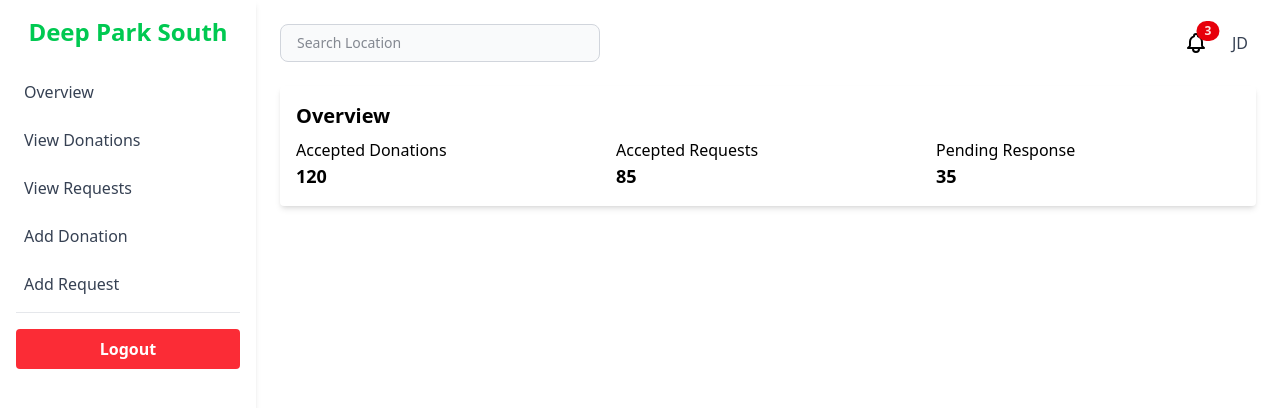
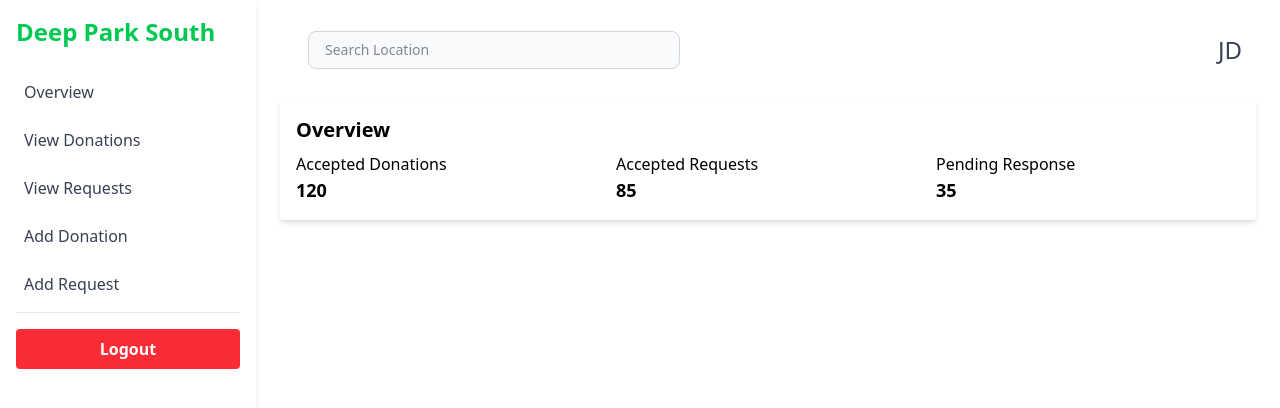
Before and after one commit to Alvifatalerror/Food-Distribution, a React (Vite) app: page /dashboard in a window 1280 px wide. Shown: the top 408 px of the page. Built offline with nearby package versions, Linux system fonts and the light colour scheme.

Commit message:
DAshboard set

```diff
--- a/src/components/Dashboard.jsx
+++ b/src/components/Dashboard.jsx
@@ -3,12 +3,8 @@ import React, { useState } from 'react';
 const Dashboard = () => {
   const [activeView, setActiveView] = useState('overview');
   const [donators, setDonators] = useState([
-    { id: 1, name: "John Doe", location: "New York", email: "john.doe@example.com", timePeriod: "Jan 2024 - Dec 2024", description: "A generous donor." },
-    { id: 2, name: "Jane Smith", location: "London", email: "jane.smith@example.com", timePeriod: "Feb 2024 - Nov 2024", description: "Passionate about education." }
   ]);
   const [requesters, setRequesters] = useState([
-    { id: 3, name: "ABC Orphanage", location: "Mumbai", email: "abc@example.com", timePeriod: "Ongoing", description: "Needs books and supplies." },
-    { id: 4, name: "XYZ School", location: "Delhi", email: "xyz@example.com", timePeriod: "Ongoing", description: "Seeking sports equipment." }
   ]);
   const [formData, setFormData] = useState({
     name: '',
@@ -31,9 +27,36 @@ const Dashboard = () => {
 
   const handleSubmit = (e) => {
     e.preventDefault();
-    console.log('Form submitted:', formData);
-    // Here you would typically send the formData to your backend
+
+    const newEntry = {
+      id: Date.now(), // Unique ID
+      name: formData.name,
+      email: formData.email,
+      location: formData.location,
+      timePeriod: formData.timePeriod,
+      description: formData.description,
+    };
+
+    if (activeView === 'addDonation') {
+      setDonators([...donators, newEntry]); // Add to donators list
+    } else if (activeView === 'addRequest') {
+      setRequesters([...requesters, newEntry]); // Add to requesters list
+    }
+
+    // Reset the form
+    setFormData({
+      name: '',
+      email: '',
+      location: '',
+      timePeriod: '',
+      description: '',
+      category: '',
+    });
+
+    // Navigate back to view list
+    setActiveView(activeView === 'addDonation' ? 'donators' : 'requesters');
   };
+
 
   const toggleSidebar = () => {
     setIsSidebarVisible(!isSidebarVisible);
@@ -45,12 +68,12 @@ const Dashboard = () => {
       <div
         className={`w-64 bg-white p-4 shadow-md transition-transform duration-300 md:block ${
           isSidebarVisible ? 'translate-x-0' : '-translate-x-full'
-        } fixed top-0 left-0 h-full z-10 flex flex-col md:translate-x-0`}
+        } fixed top-0 left-0 h-full z-10 flex flex-col md:translate-x-0 z-30`}
       >
         {/* Mobile close button */}
         <button
           onClick={toggleSidebar}
-          className="md:hidden absolute top-2 right-2 z-20 p-1"
+          className="md:hidden absolute top-5 right-2 z-20 p-1 bg-gray-100 rounded-xl"
         >
           <svg
             xmlns="http://www.w3.org/2000/svg"
@@ -68,7 +91,7 @@ const Dashboard = () => {
           </svg>
         </button>
 
-        <h2 className="text-2xl font-bold mb-6 text-green-500 text-center">
+        <h2 className="text-2xl font-bold mb-6 text-green-500 text-left">
           Deep Park South
         </h2>
         <ul className="flex-grow">
@@ -121,15 +144,17 @@ const Dashboard = () => {
       </div>
 
       {/* Main Content */}
-      <div className="flex-1 p-6 overflow-y-auto bg-white md:ml-64"> {/* Added md:ml-64 */}
+      <div className="flex-1 p-6 overflow-y-auto bg-white md:ml-64 "> {/* Added md:ml-64 */}
         {/* Mobile menu icon (smaller icon) */}
         <button
           onClick={toggleSidebar}
-          className="md:hidden fixed top-2 left-2 z-20"
+          className="md:hidden fixed top-9 left-5 z-10"
         >
           <svg
             xmlns="http://www.w3.org/2000/svg"
             className="h-4 w-4"
+            width="24"
+            height="24"
             fill="none"
             viewBox="0 0 24 24"
             stroke="currentColor"
@@ -139,7 +164,7 @@ const Dashboard = () => {
         </button>
 
         <div className="flex justify-between items-center mb-6">
-          <div className="relative w-80">
+          <div className="relative w-80 md:w-100  pl-7">
             <input
               type="text"
               placeholder="Search Location"
@@ -148,13 +173,10 @@ const Dashboard = () => {
           </div>
           <div className="flex items-center space-x-4">
             <a href="#" className="relative hover:text-gray-600 transition duration-300">
-              <svg xmlns="http://www.w3.org/2000/svg" className="h-6 w-6" fill="none" viewBox="0 0 24 24" stroke="currentColor">
-                <path strokeLinecap="round" strokeLinejoin="round" strokeWidth={2} d="M15 17h5l-1.405-1.405A2.032 2.032 0 0118 14.158V11a6.002 6.002 0 00-4-5.657V5a2 2 0 10-4 0v.343C7.67 6.165 6 8.388 6 11v3.158c0 .538-.214 1.055-.595 1.436L4 17h5m6 0v1a3 3 0 11-6 0v-1m6 0H9" />
-              </svg>
-              <span className="absolute top-0 right-0 inline-flex items-center justify-center px-2 py-1 text-xs font-bold leading-none text-red-100 transform translate-x-1/2 -translate-y-1/2 bg-red-600 rounded-full">3</span>
+
             </a>
-            <button className="hover:bg-gray-200 p-2 rounded-full transition duration-300 flex items-center justify-center w-8 h-8">
-              <span className="text-gray-700 font-medium">JD</span>
+            <button className="hover:bg-gray-200 p-2 rounded-full transition duration-300 flex items-center justify-center w-13 h-13">
+              <span className="text-gray-700 font-medium text-2xl">JD</span>
             </button>
           </div>
         </div>
```
